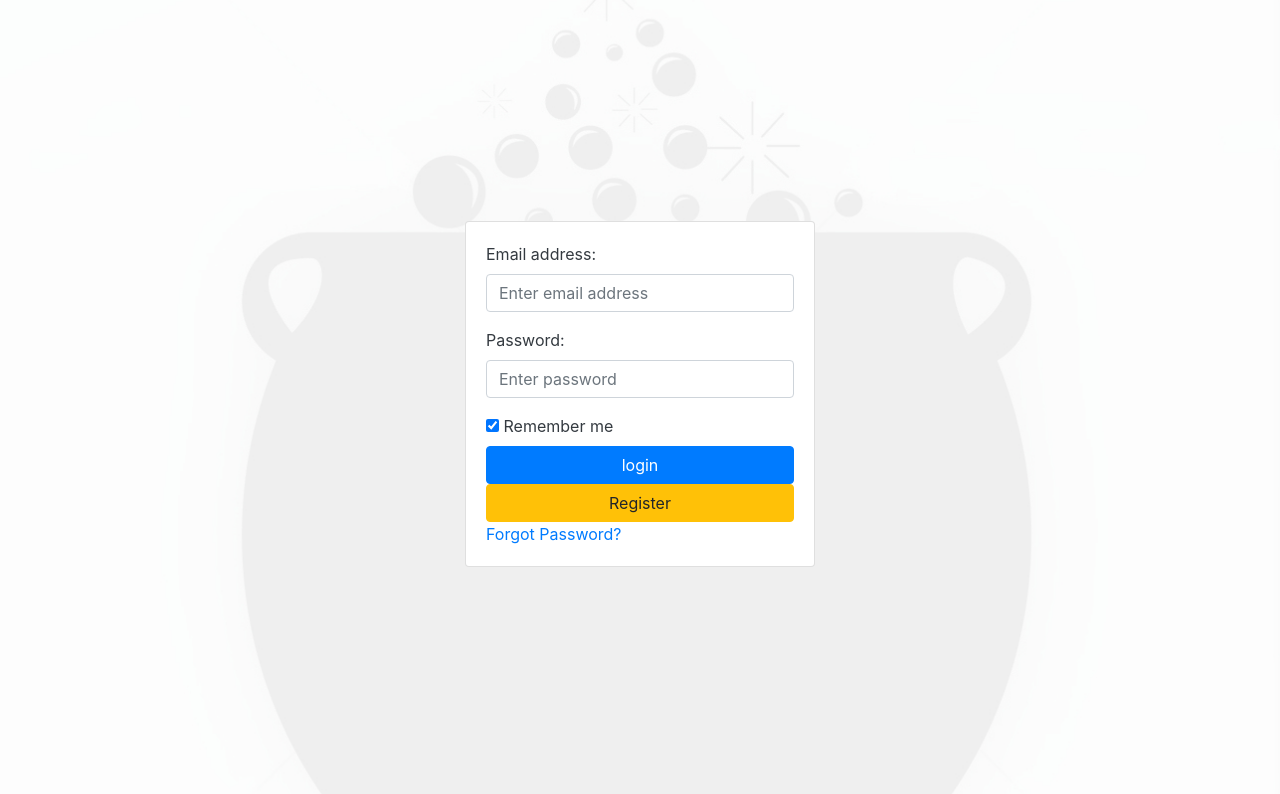
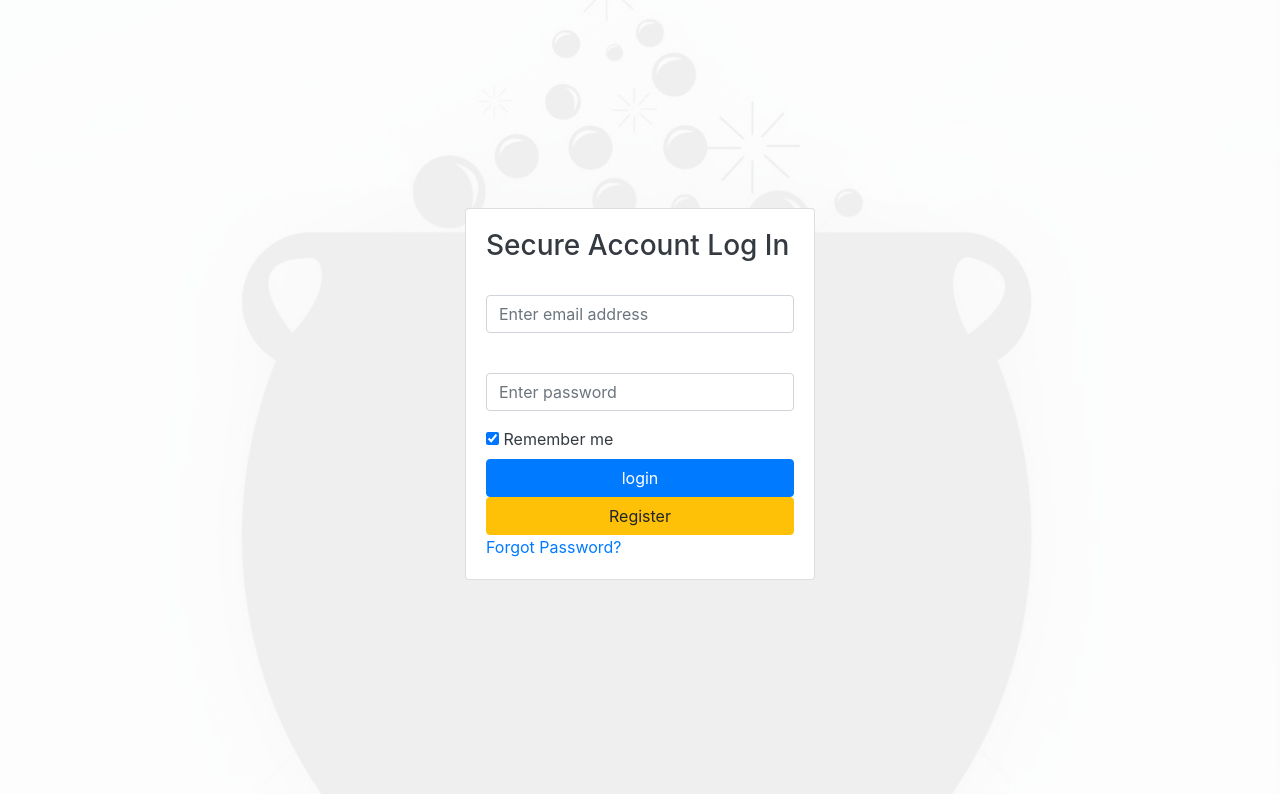
Before and after one commit to andreups/html-css-capstone, a plain HTML site: page login.html in a window 1280 px wide. Shown: the part 62-856 px from the top of the page. Drawn offline with nearby package versions, Linux system fonts and the light colour scheme.

Commit message:
updated login page

```diff
--- a/login.html
+++ b/login.html
@@ -54,13 +54,14 @@
                     <div class="col-4">
                         <div class="card">
                             <div class="card-body">
+                                <h3>Secure Account Log In</h3>
                                 <form action="" autocomplete="off">
                                     <div class="form-group">
-                                        <label for="email">Email address:</label>
+                                        <label for="email"></label>
                                         <input type="email" class="form-control" placeholder="Enter email address" id="email" required>
                                       </div>
                                     <div class="form-group">
-                                        <label for="pwd">Password:</label>
+                                        <label for="pwd"></label>
                                         <input type="password" class="form-control" placeholder="Enter password" id="pwd" required>
                                     </div>
                                     <label>
```
